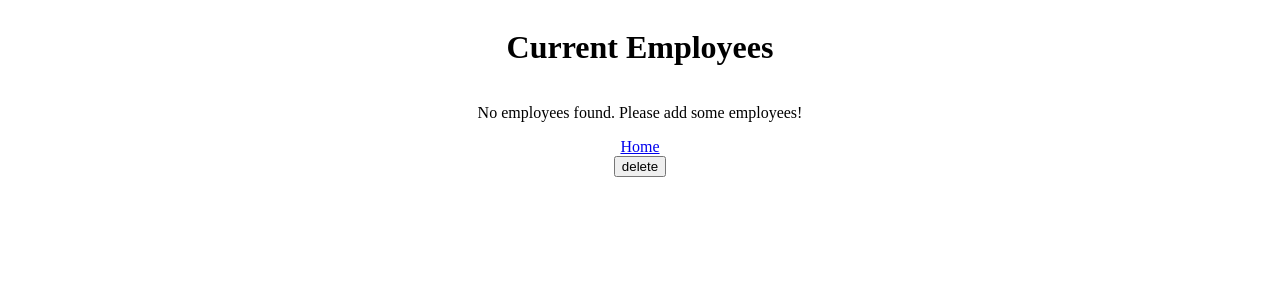
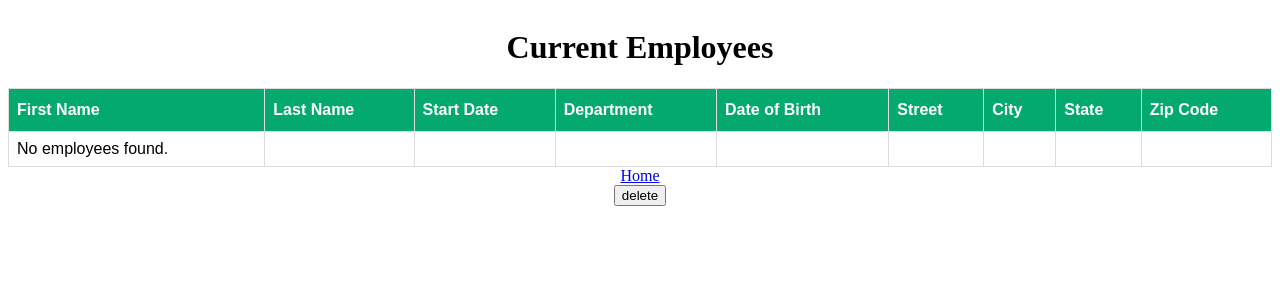
Before and after one commit to inesder/hrnet, a React (Create React App) app: page /employeelist in a window 1280 px wide. Shown: the top 300 px of the page. Built offline with nearby package versions, Linux system fonts and the light colour scheme.

Commit message:
edit no employees in table

```diff
--- a/src/pages/EmployeeList.jsx
+++ b/src/pages/EmployeeList.jsx
@@ -25,7 +25,10 @@ function EmployeeList() {
             employee.state,
             employee.zipCode
         ]
-    })) : [];
+    })) : [ {
+        id: "0",
+        items: ["No employees found.", "", "", "", "", "", "", "", ""]
+    },];
     const dispatch = useDispatch();
     const handleClearEmployees = () => {
         dispatch(clearEmployees())
@@ -34,11 +37,7 @@ function EmployeeList() {
     return (
         <div id="employee-div" className="container">
             <h1>Current Employees</h1>
-            {employees.length === 0 ? (
-                <p>No employees found. Please add some employees!</p>
-            ) : (
-                <Table theadData={theadData} tbodyData={tbodyData} customClass="employees"/>
-            )}
+            <Table theadData={theadData} tbodyData={tbodyData} customClass="employees"/>
             <Link to="/">Home</Link>
             <button onClick={handleClearEmployees}> delete</button>
         </div>
```
